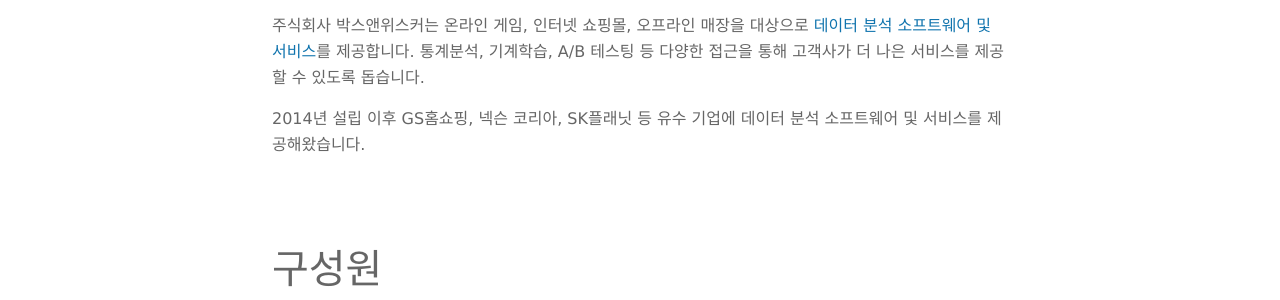
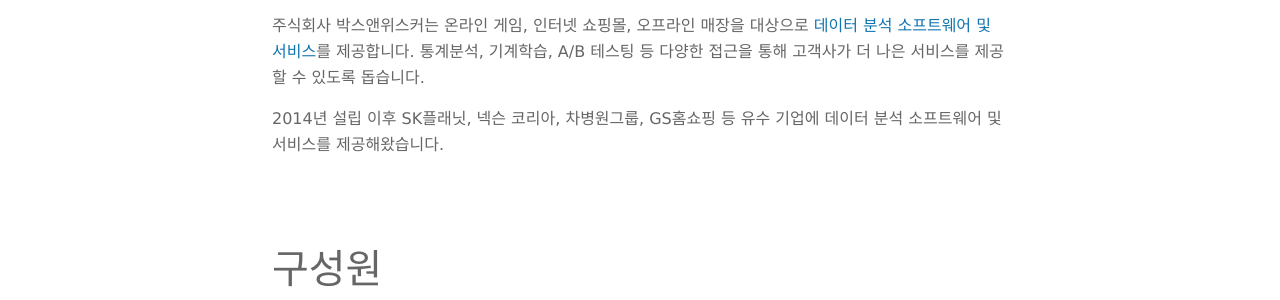
Before and after one commit to boxnwhiskr/boxnwhiskr.github.io, a Jekyll site: the page built from company.html, in a window 1280 px wide. Shown: the part 468-768 px from the top of the page. Built offline with Jekyll 4.4.1, drawn with Linux system fonts in a browser that asks for light colours; nearby versions of some CDN libraries; some web fonts are replaced.

Commit message:
Add 차병원그룹

```diff
--- a/company.html
+++ b/company.html
@@ -9,7 +9,7 @@
     제공합니다. 통계분석, 기계학습, A/B 테스팅 등 다양한 접근을 통해 고객사가 더 나은 서비스를 제공할 수 있도록 돕습니다.
     </p>
     <p>
-    2014년 설립 이후 GS홈쇼핑, 넥슨 코리아, SK플래닛 등 유수 기업에 데이터 분석 소프트웨어 및 서비스를 제공해왔습니다.
+    2014년 설립 이후 SK플래닛, 넥슨 코리아, 차병원그룹, GS홈쇼핑 등 유수 기업에 데이터 분석 소프트웨어 및 서비스를 제공해왔습니다.
     </p>
 </section>
 
```
